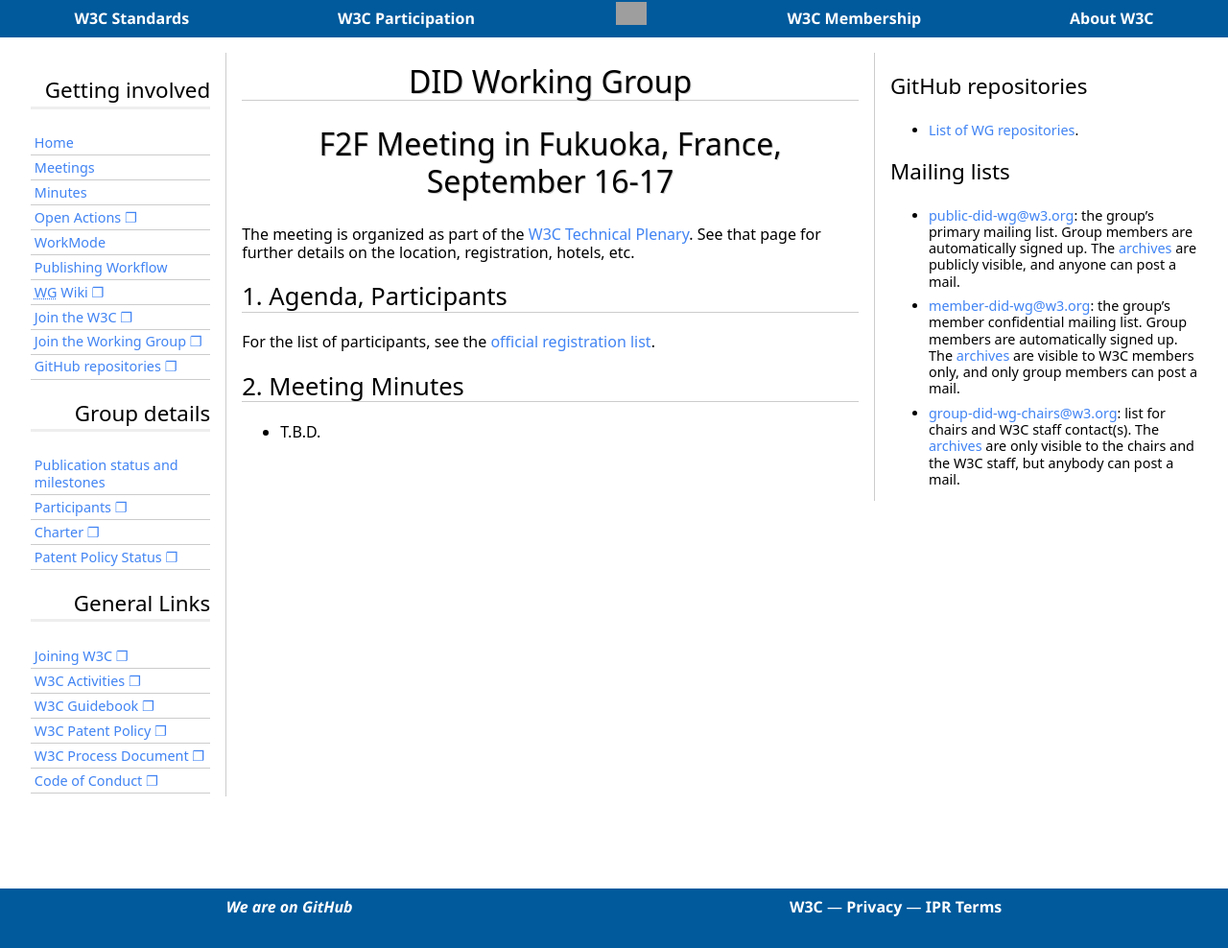
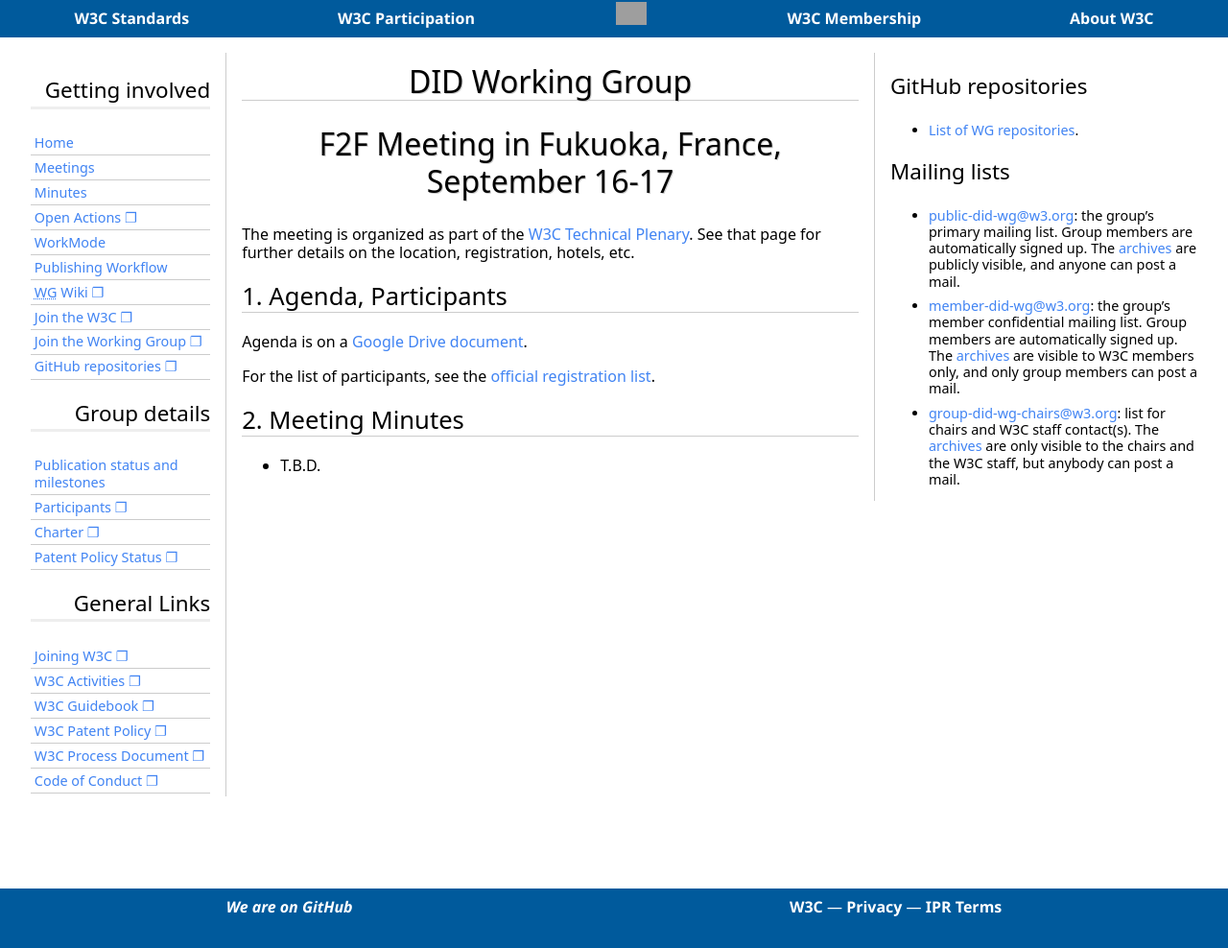
Before and after one commit to w3c/did-wg, a Jekyll site: the page built from Meetings/F2F/2019.09.Fuk.md, in a window 1280 px wide. Shown: the whole page at 96% size. Built offline with Jekyll 4.4.1, drawn with Linux system fonts in a browser that asks for light colours; some web fonts are replaced; our own code applies the rules of GitHub Pages for plain Markdown files; grey boxes are pictures that could not be loaded.

Commit message:
Added Google doc reference

```diff
--- a/Meetings/F2F/2019.09.Fuk.md
+++ b/Meetings/F2F/2019.09.Fuk.md
@@ -9,6 +9,8 @@ The meeting is organized as part of the [W3C Technical Plenary](https://www.w3.o
 
 ## Agenda, Participants
 
+Agenda is on a [Google Drive document](https://docs.google.com/document/d/12JW3jrvfeMNZXexsf9ce424ugHqLLK6ScoKDYESYHtM/edit?usp=sharing).
+
 For the list of participants, see the [official registration list](https://www.w3.org/register/tpac2019/registrants#meeting-65).
 
 
```
